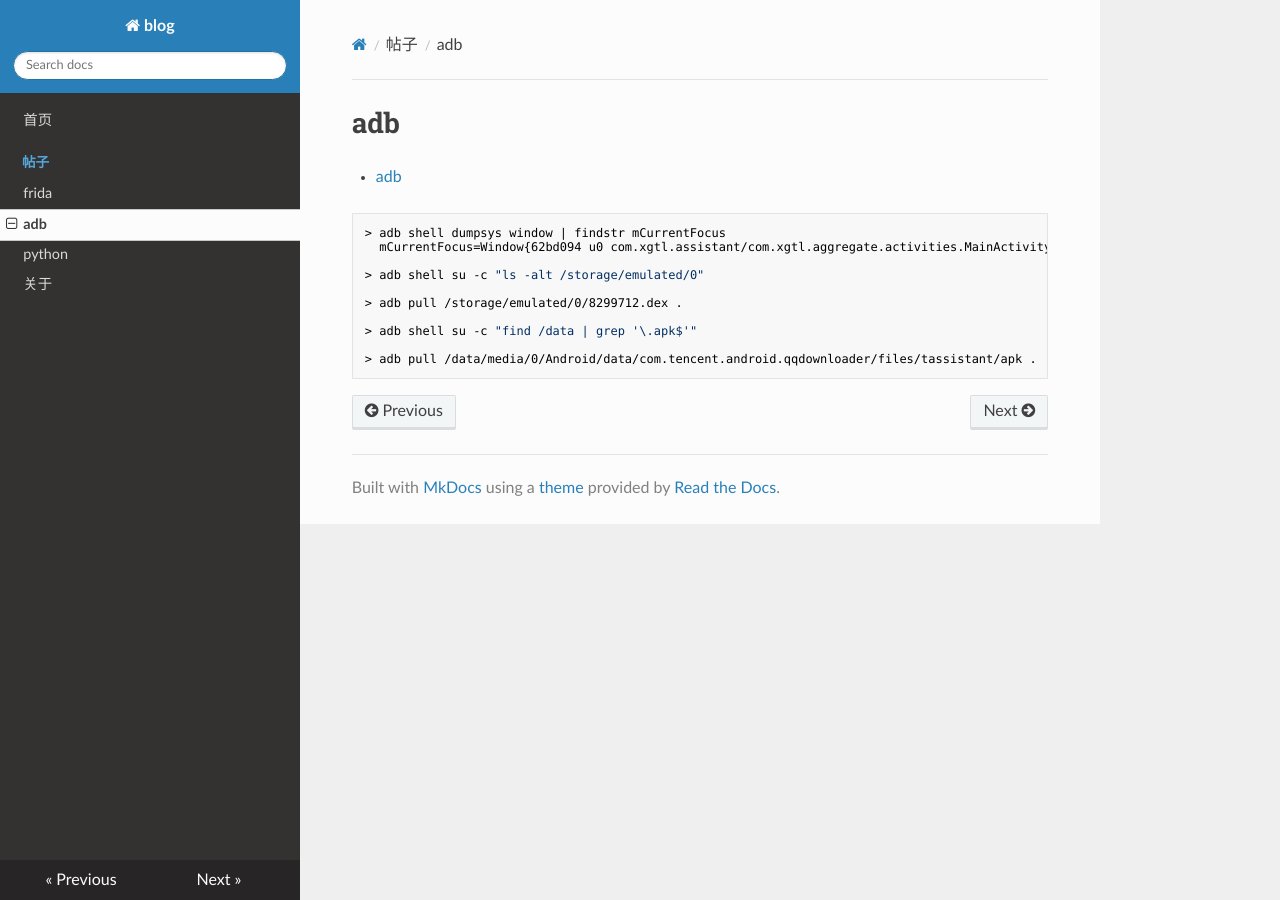
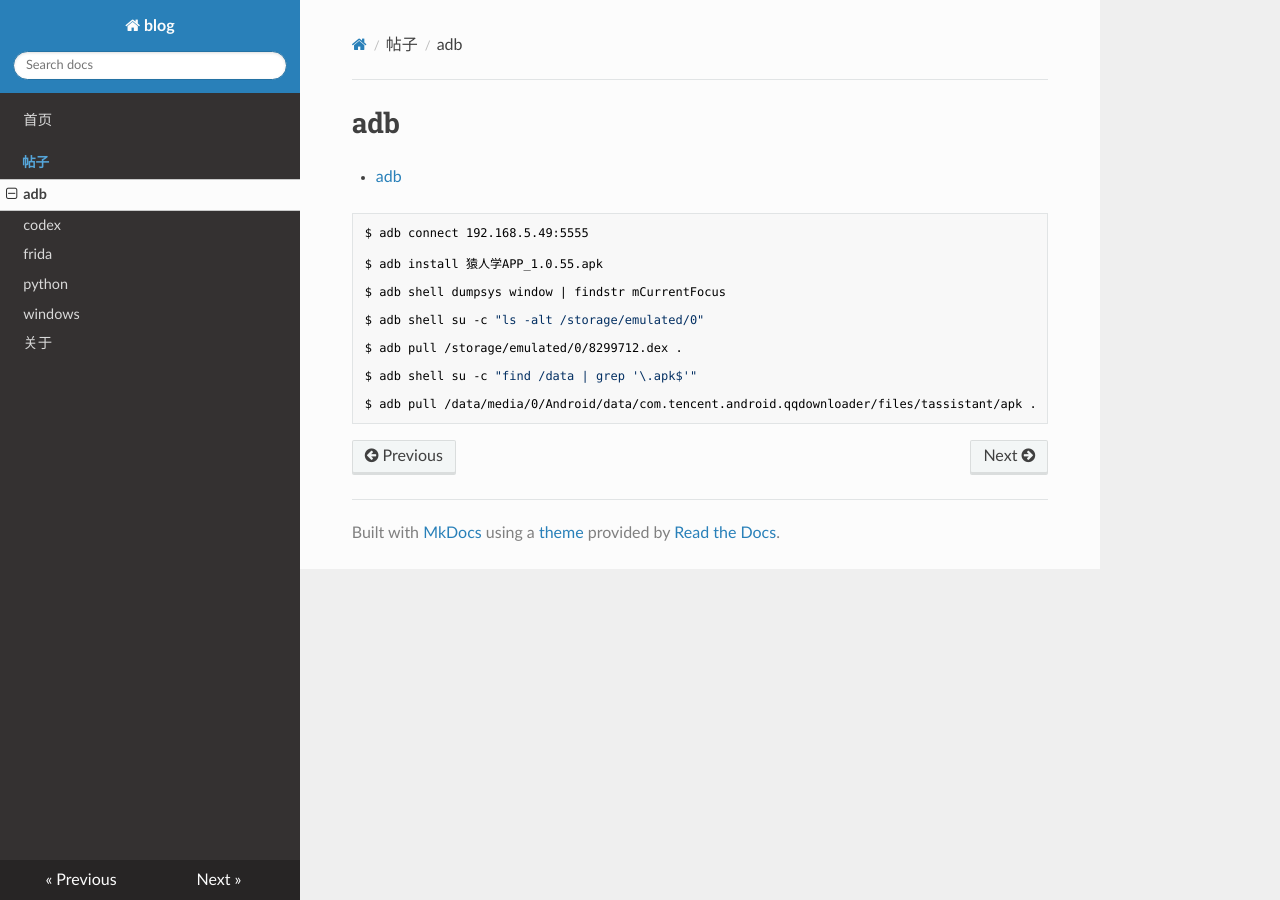
Before and after one commit to mathewgeola/blog, an MkDocs documentation site: the page built from docs/posts/adb.md, in a window 1280 px wide. Built offline with MkDocs 1.6.1, drawn with Linux system fonts in a browser that asks for light colours; nearby versions of some CDN libraries.

Commit message:
2026/03/21 00:22

```diff
--- a/docs/posts/adb.md
+++ b/docs/posts/adb.md
@@ -3,14 +3,17 @@
 [TOC]
 
 ~~~bash
-> adb shell dumpsys window | findstr mCurrentFocus
-  mCurrentFocus=Window{62bd094 u0 com.xgtl.assistant/com.xgtl.aggregate.activities.MainActivity}
+$ adb connect 192.168.5.49:5555
 
-> adb shell su -c "ls -alt /storage/emulated/0"
+$ adb install 猿人学APP_1.0.55.apk
 
-> adb pull /storage/emulated/0/8299712.dex .
+$ adb shell dumpsys window | findstr mCurrentFocus
 
-> adb shell su -c "find /data | grep '\.apk$'"
+$ adb shell su -c "ls -alt /storage/emulated/0"
 
-> adb pull /data/media/0/Android/data/com.tencent.android.qqdownloader/files/tassistant/apk .
+$ adb pull /storage/emulated/0/8299712.dex .
+
+$ adb shell su -c "find /data | grep '\.apk$'"
+
+$ adb pull /data/media/0/Android/data/com.tencent.android.qqdownloader/files/tassistant/apk .
 ~~~
--- a/mkdocs.yml
+++ b/mkdocs.yml
@@ -7,7 +7,9 @@ site_url: https://mathewgeola.github.io/blog/
 nav:
   - 首页: index.md
   - 帖子:
+      - posts/adb.md
+      - posts/codex.md
       - posts/frida.md
-      - posts/adb.md
       - posts/python.md
+      - posts/windows.md
   - 关于: about.md
```
Also changed, not shown: docs/posts/codex.md (added, +85 -0 lines), docs/posts/windows.md (added, +8 -0 lines).
